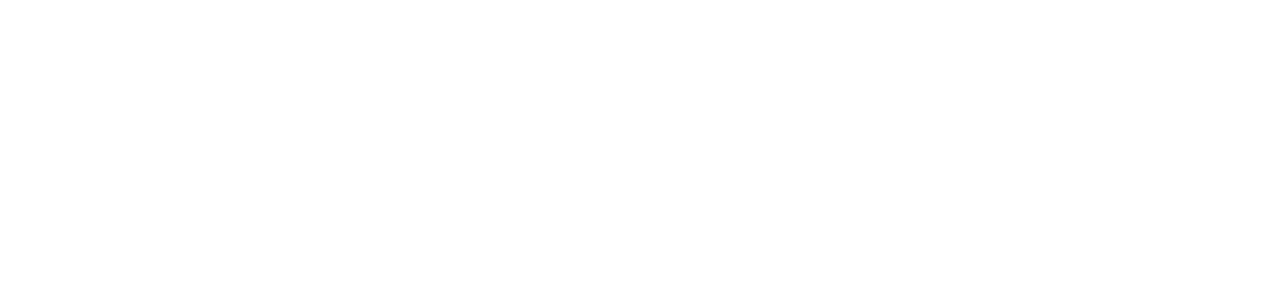
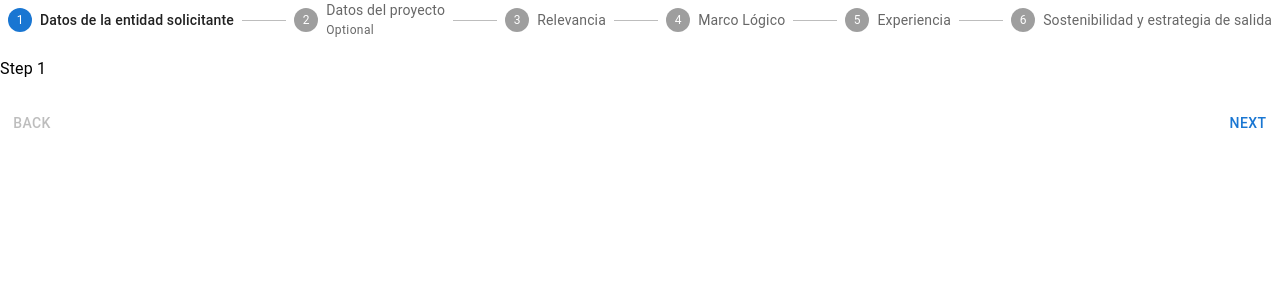
Before and after one commit to programateacademy/5-Corpohypatiapatia-Corpohypatia-Front-end, a React (Create React App) app: page /admin-create-project in a window 1280 px wide. Before the commit this address had no page. Shown: the top 300 px of the page. Built offline with nearby package versions, Linux system fonts and the light colour scheme.

Commit message:
stepper implementation

```diff
--- a/package.json
+++ b/package.json
@@ -3,6 +3,9 @@
   "version": "0.1.0",
   "private": true,
   "dependencies": {
+    "@emotion/react": "^11.10.5",
+    "@emotion/styled": "^11.10.5",
+    "@mui/material": "^5.11.8",
     "@testing-library/jest-dom": "^5.16.5",
     "@testing-library/react": "^13.4.0",
     "@testing-library/user-event": "^13.5.0",
--- /dev/null
+++ b/src/pages/projectCreate/Steps.jsx
@@ -0,0 +1,117 @@
+import * as React from 'react';
+import Box from '@mui/material/Box';
+import Stepper from '@mui/material/Stepper';
+import Step from '@mui/material/Step';
+import StepLabel from '@mui/material/StepLabel';
+import Button from '@mui/material/Button';
+import Typography from '@mui/material/Typography';
+
+const steps = ['Datos de la entidad solicitante', 'Datos del proyecto', 'Relevancia', 'Marco Lógico', 'Experiencia', 'Sostenibilidad y estrategia de salida'];
+
+function Steps() {
+    const [activeStep, setActiveStep] = React.useState(0);
+    const [skipped, setSkipped] = React.useState(new Set());
+
+    const isStepOptional = (step) => {
+        return step === 1;
+    };
+
+    const isStepSkipped = (step) => {
+        return skipped.has(step);
+    };
+
+    const handleNext = () => {
+        let newSkipped = skipped;
+        if (isStepSkipped(activeStep)) {
+            newSkipped = new Set(newSkipped.values());
+            newSkipped.delete(activeStep);
+        }
+
+        setActiveStep((prevActiveStep) => prevActiveStep + 1);
+        setSkipped(newSkipped);
+    };
+
+    const handleBack = () => {
+        setActiveStep((prevActiveStep) => prevActiveStep - 1);
+    };
+
+    const handleSkip = () => {
+        if (!isStepOptional(activeStep)) {
+            // You probably want to guard against something like this,
+            // it should never occur unless someone's actively trying to break something.
+            throw new Error("You can't skip a step that isn't optional.");
+        }
+
+        setActiveStep((prevActiveStep) => prevActiveStep + 1);
+        setSkipped((prevSkipped) => {
+            const newSkipped = new Set(prevSkipped.values());
+            newSkipped.add(activeStep);
+            return newSkipped;
+        });
+    };
+
+    const handleReset = () => {
+        setActiveStep(0);
+    };
+
+    return (
+        <Box sx={{ width: '100%' }}>
+            <Stepper activeStep={activeStep}>
+                {steps.map((label, index) => {
+                    const stepProps = {};
+                    const labelProps = {};
+                    if (isStepOptional(index)) {
+                        labelProps.optional = (
+                            <Typography variant="caption">Optional</Typography>
+                        );
+                    }
+                    if (isStepSkipped(index)) {
+                        stepProps.completed = false;
+                    }
+                    return (
+                        <Step key={label} {...stepProps}>
+                            <StepLabel {...labelProps}>{label}</StepLabel>
+                        </Step>
+                    );
+                })}
+            </Stepper>
+            {activeStep === steps.length ? (
+                <React.Fragment>
+                    <Typography sx={{ mt: 2, mb: 1 }}>
+                        All steps completed - you&apos;re finished
+                    </Typography>
+                    <Box sx={{ display: 'flex', flexDirection: 'row', pt: 2 }}>
+                        <Box sx={{ flex: '1 1 auto' }} />
+                        <Button onClick={handleReset}>Reset</Button>
+                    </Box>
+                </React.Fragment>
+            ) : (
+                <React.Fragment>
+                    <Typography sx={{ mt: 2, mb: 1 }}>Step {activeStep + 1}</Typography>
+                    <Box sx={{ display: 'flex', flexDirection: 'row', pt: 2 }}>
+                        <Button
+                            color="inherit"
+                            disabled={activeStep === 0}
+                            onClick={handleBack}
+                            sx={{ mr: 1 }}
+                        >
+                            Back
+                        </Button>
+                        <Box sx={{ flex: '1 1 auto' }} />
+                        {isStepOptional(activeStep) && (
+                            <Button color="inherit" onClick={handleSkip} sx={{ mr: 1 }}>
+                                Skip
+                            </Button>
+                        )}
+
+                        <Button onClick={handleNext}>
+                            {activeStep === steps.length - 1 ? 'Finish' : 'Next'}
+                        </Button>
+                    </Box>
+                </React.Fragment>
+            )}
+        </Box>
+    );
+}
+
+export default Steps
--- a/src/pages/projectCreate/projectCreate.jsx
+++ b/src/pages/projectCreate/projectCreate.jsx
@@ -1,9 +1,11 @@
-function projectCreate() {
+import Steps from './Steps'
+
+function ProjectCreate() {
     return (
         <>
-
+            <Steps/>
         </>
     );
 }
 
-export default projectCreate;
+export default ProjectCreate;
--- a/src/routes/Routes.jsx
+++ b/src/routes/Routes.jsx
@@ -3,6 +3,7 @@
 //import components
 import Home from "../pages/home/Home";
 import AllProjects from "../pages/allProjects/AllProjects";
+import ProjectCreate from "../pages/projectCreate/ProjectCreate";
 
 import { ScrollToTop } from "../components/common/ScrollToTop";
 
@@ -14,6 +15,7 @@
                 <Route path='/' element={<Home />} />
                 <Route path="/home" element={<Navigate to="/"/>} />
                 <Route path='/admin-projects' element={<AllProjects/>} />
+                <Route path='/admin-create-project' element={<ProjectCreate/>} />
             </Routes>
         </>
     );
```
Also changed, not shown: 1 other file (tests, documents, lock files or other folders).
